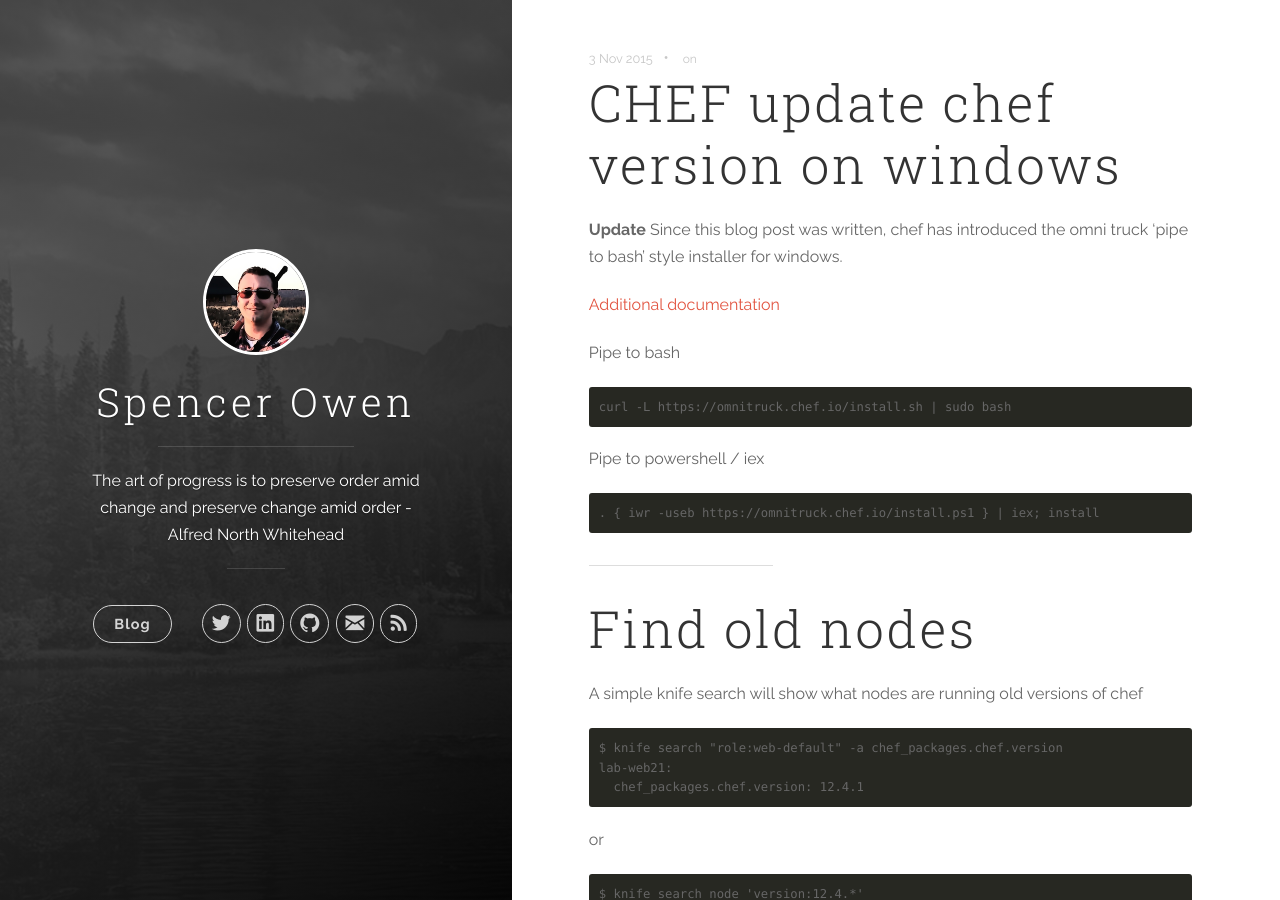
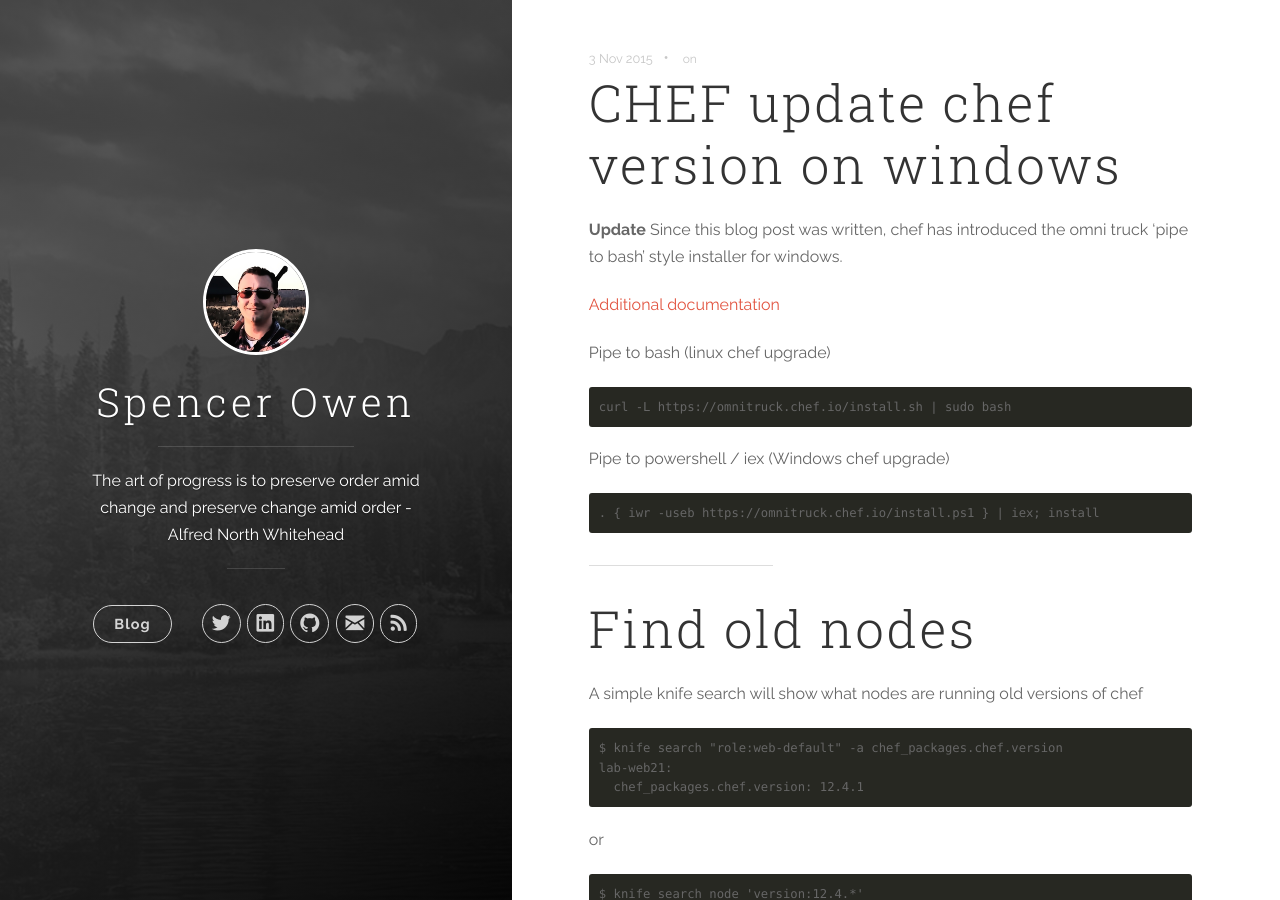
Before and after one commit to spuder/spuder.github.io, a Jekyll site: the page built from _posts/2015-11-03-upgrade-chef-windows.markdown, in a window 1280 px wide and 900 px high. Built offline with Jekyll 4.4.1, drawn with Linux system fonts in a browser that asks for light colours; nearby versions of some CDN libraries.

Commit message:
minor update

```diff
--- a/_posts/2015-11-03-upgrade-chef-windows.markdown
+++ b/_posts/2015-11-03-upgrade-chef-windows.markdown
@@ -10,11 +10,11 @@
 
 [Additional documentation](https://docs.chef.io/install_omnibus.html)
 
-Pipe to bash
+Pipe to bash (linux chef upgrade)
 
     curl -L https://omnitruck.chef.io/install.sh | sudo bash
 
-Pipe to powershell / iex
+Pipe to powershell / iex (Windows chef upgrade)
 
     . { iwr -useb https://omnitruck.chef.io/install.ps1 } | iex; install
 
```
